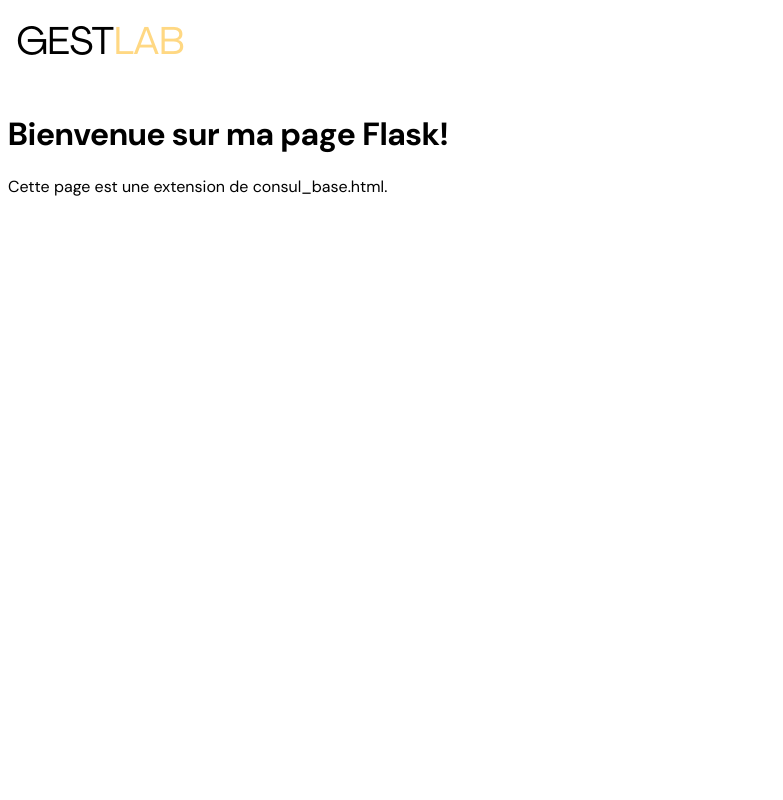
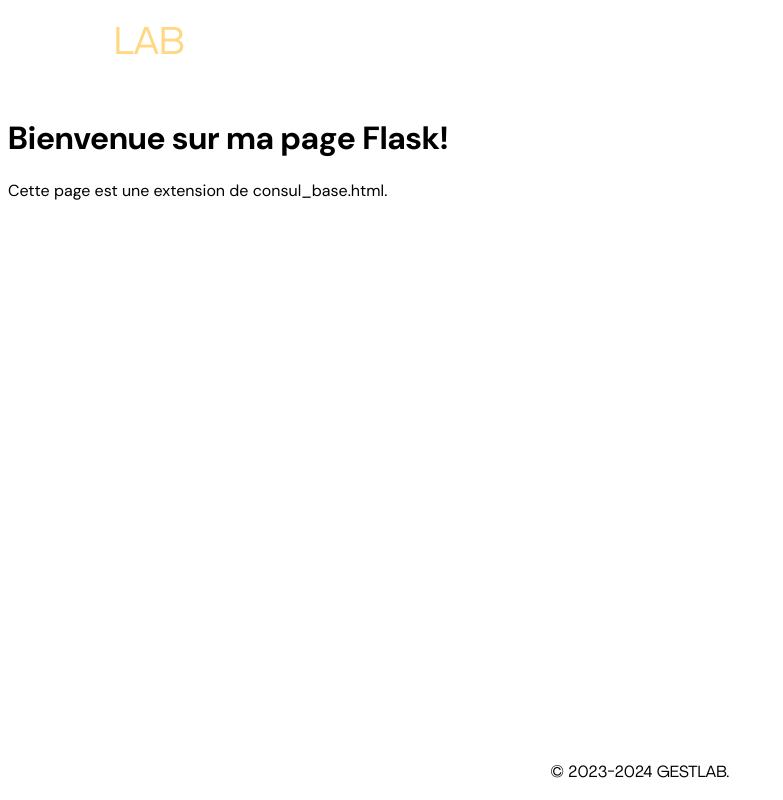
Before and after one commit to DanielMoreira45/SAE-GESTLAB, a Flask app: template app/templates/test.html in a window 1280 px wide. Shown: the whole page, without its empty margins (0-783 px from the left). Run offline with Flask 3, Linux system fonts and the light colour scheme; the template is opened without the code that fills it, so the values that code supplies are empty.

Commit message:
Ajout du footer

```diff
--- a/app/static/css/nav_base.css
+++ b/app/static/css/nav_base.css
@@ -11,7 +11,15 @@
 body{
     margin: 0px;
     padding: 0;
+    min-height: 100vh;
     font-family: "DM-Sans";
+    display: flex;
+    flex-direction: column;
+    justify-content: space-between;
+}
+
+main{
+    flex: 1;
 }
 
 div.navigation nav{
@@ -51,6 +59,7 @@ div.navigation {
 p.Logo{
     font-size: 2em;
     margin: 0;
+    color: white;
 }
 
 p.Logo span.yellow-part{
@@ -82,3 +91,15 @@ div.horizontal-line {
 div.content{
     margin: 8px;
 }
+
+footer p {
+    font-family: "AgrandirWide";
+    font-size: 1em;
+    color: black;
+}
+
+footer {
+    bottom: 0;
+    width: 100%;
+    text-align: center;
+}
--- a/app/templates/consul_base.html
+++ b/app/templates/consul_base.html
@@ -13,8 +13,7 @@
 </head>
 
 <body>
-    <main>
-        <div>
+    <header>
         <div class="navigation">
             <nav class="navbar">
                 <ul>
@@ -41,13 +40,16 @@
             </nav>
             <div class="horizontal-line"></div>
         </div>
+    </header>
+    <main>
         <div class="content">
             {% block content %}
             {% endblock %}
         </div>
-
-        </div>
     </main>
+    <footer>
+        <p>© 2023-2024 GESTLAB.</p>
+    </footer>
     <script>
         document.getElementById("logoutButton").addEventListener("click", function () {
             window.location.href = "{{ url_for('logout') }}";
```
Lines whose indentation alone changed are shown as unchanged.
